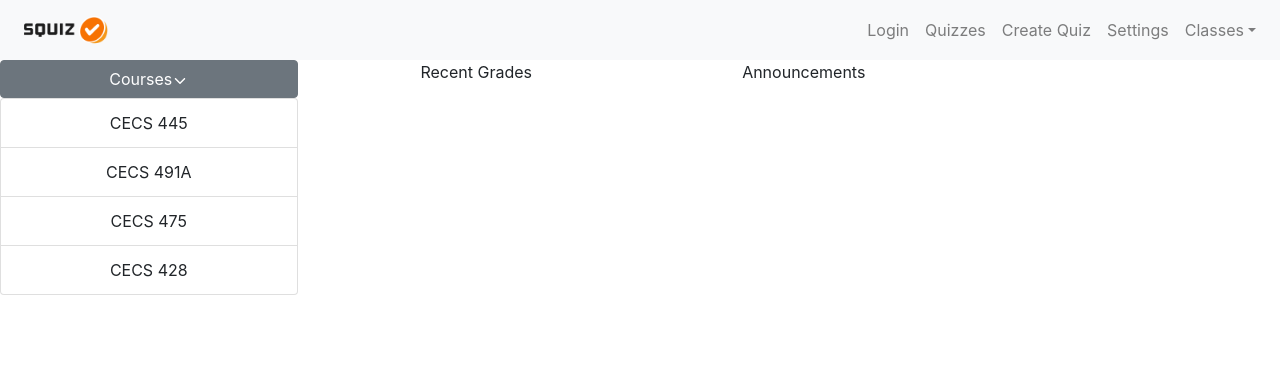
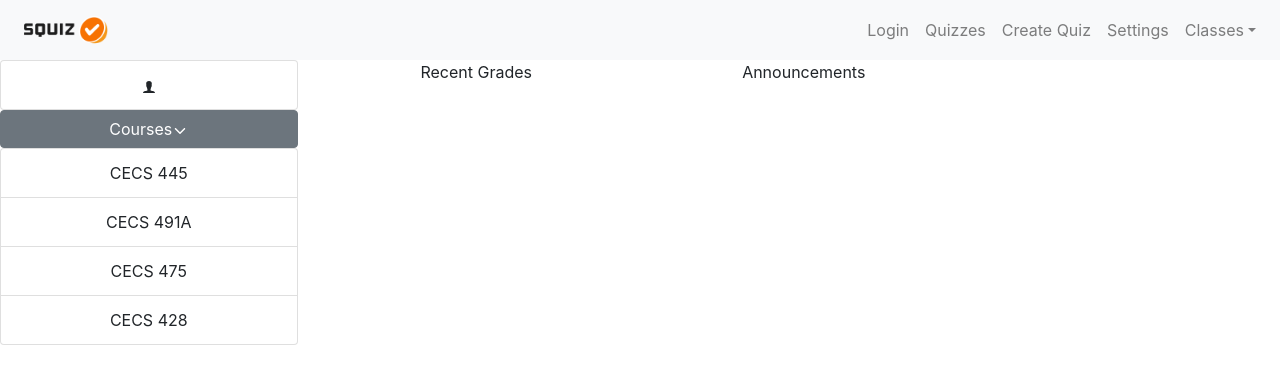
Before and after one commit to denmcca/squiz, a React (Create React App) app in the folder frontend/: page / in a window 1280 px wide. Shown: the top 384 px of the page. Built offline with nearby package versions, Linux system fonts and the light colour scheme.

Commit message:
Created user info component

```diff
--- /dev/null
+++ b/frontend/src/Components/UserInfo.jsx
@@ -0,0 +1,28 @@
+import React, { Component } from 'react';
+import {
+    ListGroup,
+    ListGroupItem,
+} from 'reactstrap';
+import {
+    IoIosPerson
+} from 'react-icons/io';
+
+export default class UserInfo extends Component {
+    constructor() {
+        super();
+        // the state stores the list of questions
+        this.state = {
+            user: [{ name: "John Doe", }]
+        }
+    }
+    render() {
+        return (
+            <ListGroup>
+                <ListGroupItem>
+                    <IoIosPerson />
+                        {this.state.user.name}
+                </ListGroupItem>
+            </ListGroup>
+        )
+    }
+}
--- a/frontend/src/Pages/HomePage.jsx
+++ b/frontend/src/Pages/HomePage.jsx
@@ -5,6 +5,7 @@ import {
 } from 'reactstrap';
 // import DueDates from '../Components/DueDates'
 import CourseList from '../Components/CourseList'
+import UserInfo from '../Components/UserInfo'
 export default class HomePage extends Component {
   constructor() {
     super();
@@ -22,6 +23,7 @@ export default class HomePage extends Component {
       <Row>
         {/* Courses list */}
         <Col className="course-List">
+          <UserInfo />
           <CourseList/>
         </Col>
         {/* Recent Grades */}
```
